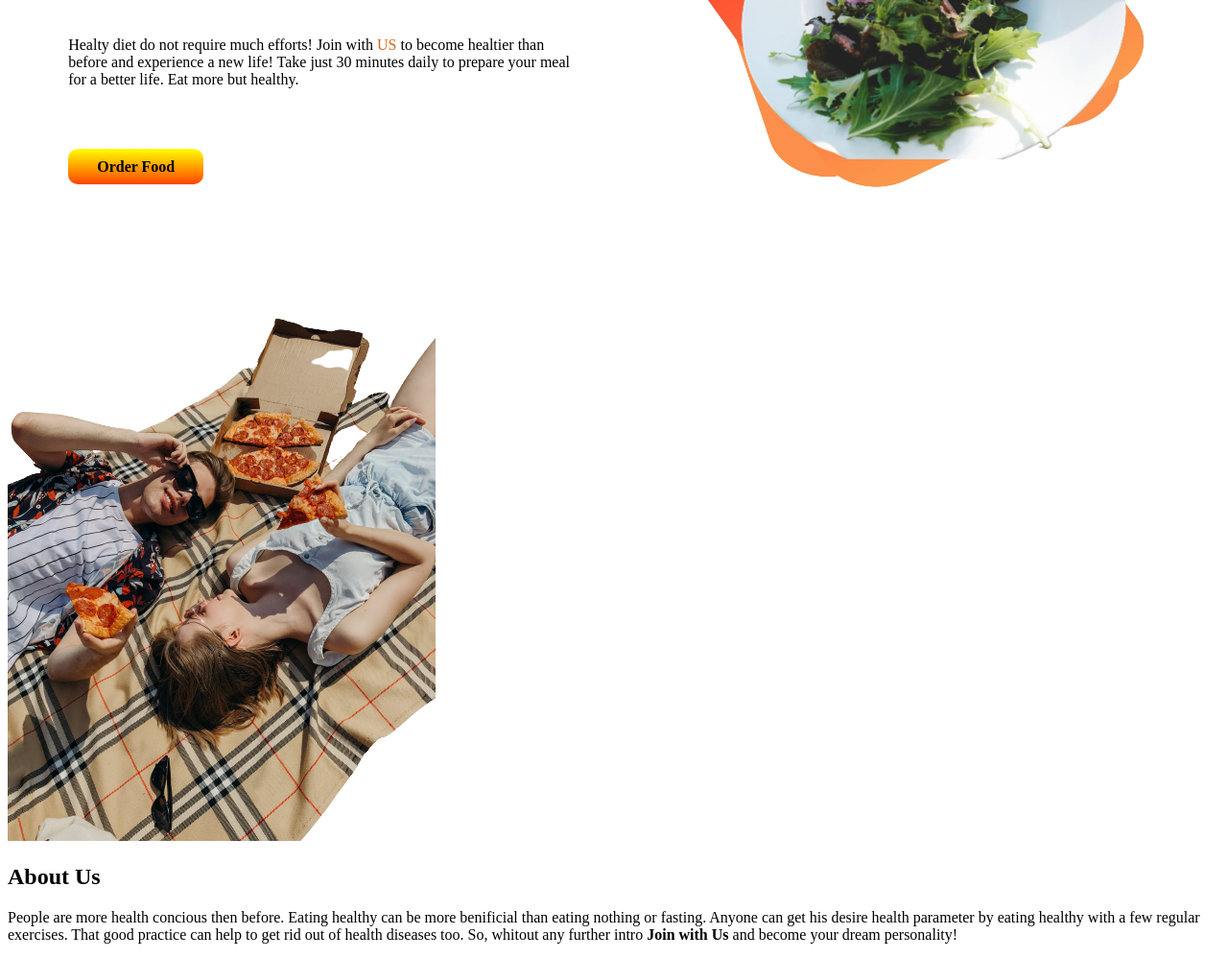
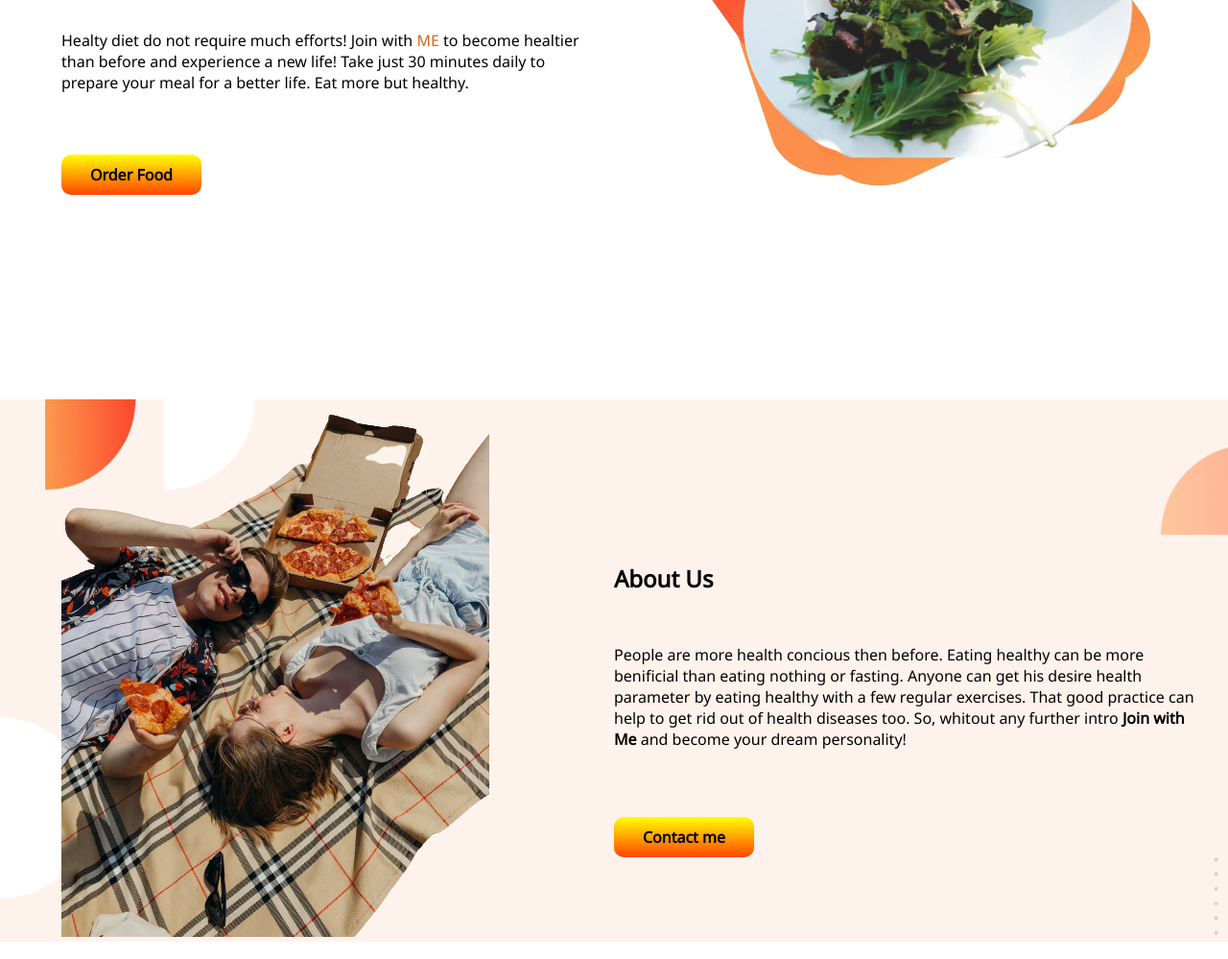
Before and after one commit to dipayanamit/food-shop, a plain HTML site: page index.html in a window 1280 px wide. Shown: the part 271-1270 px from the top of the page at 96% size. Drawn offline with Linux system fonts and the light colour scheme.

Commit message:
middle section added

```diff
--- a/index.html
+++ b/index.html
@@ -17,7 +17,8 @@
     <section class="top">
         <div class="half-width">
             <h1><span class="moto">Diet</span> Can Be Easier And Healthier Than Before!</h1>
-            <p>Healty diet do not require much efforts! Join with <span class="moto">US </span>to become healtier than
+            <p>Healty diet do not require much efforts! Join with <span class="moto"> ME</span> </span>to become
+                healtier than
                 before
                 and
                 experience a new life! Take just 30 minutes daily to prepare your meal for a better life. Eat more but
@@ -30,18 +31,22 @@
         </div>
     </section>
     <section class="middle">
-        <div>
+        <div class="second-half-width">
             <img src="img/2.png" alt="">
         </div>
-        <div>
+        <div class="second-half-width">
             <h2>About Us</h2>
             <p>
                 People are more health concious then before. Eating healthy can be more benificial than eating nothing
                 or fasting. Anyone can get his desire health parameter by eating healthy with a few regular exercises.
                 That good practice can help to get rid out of health diseases too. So, whitout any further intro
-                <strong>Join with Us</strong> and become your dream personality!
+                <strong>Join with Me</strong> and become your dream personality!
             </p>
+            <a class="button" href="https://www.linkedin.com/in/dipayanamit-/" target="_blank">Contact me</a>
         </div>
+    </section>
+    <section>
+
     </section>
 </body>
 
--- a/style.css
+++ b/style.css
@@ -1,13 +1,22 @@
+body{
+    font-family: 'Noto Sans', sans-serif;
+    margin: 0;
+}
+
 h1{
-    font-family: 'Noto Sans', sans-serif;
     font-size: 3em;
     font-weight: 700;
+}
+h2{
+    font-weight: 2em;
+    padding-top: 150px;
 }
 .moto{
     color: chocolate;
 }
 .top{
     display: flex;
+    margin-bottom: 100px;
 }
 .half-width{
     width: 50%;
@@ -29,3 +38,18 @@ h1{
     color: black;
     font-weight: 700;
 }
+.middle{
+    display: flex;
+    background-image: url(shapes/7.png);
+    background-repeat: no-repeat;
+    background-size: cover;
+}
+.second-half-width{
+    width: 50%;
+}
+.second-half-width p{
+    padding: 5% 5% 10% 0%;
+}
+.second-half-width img{
+    padding-left: 10%;
+}
```
